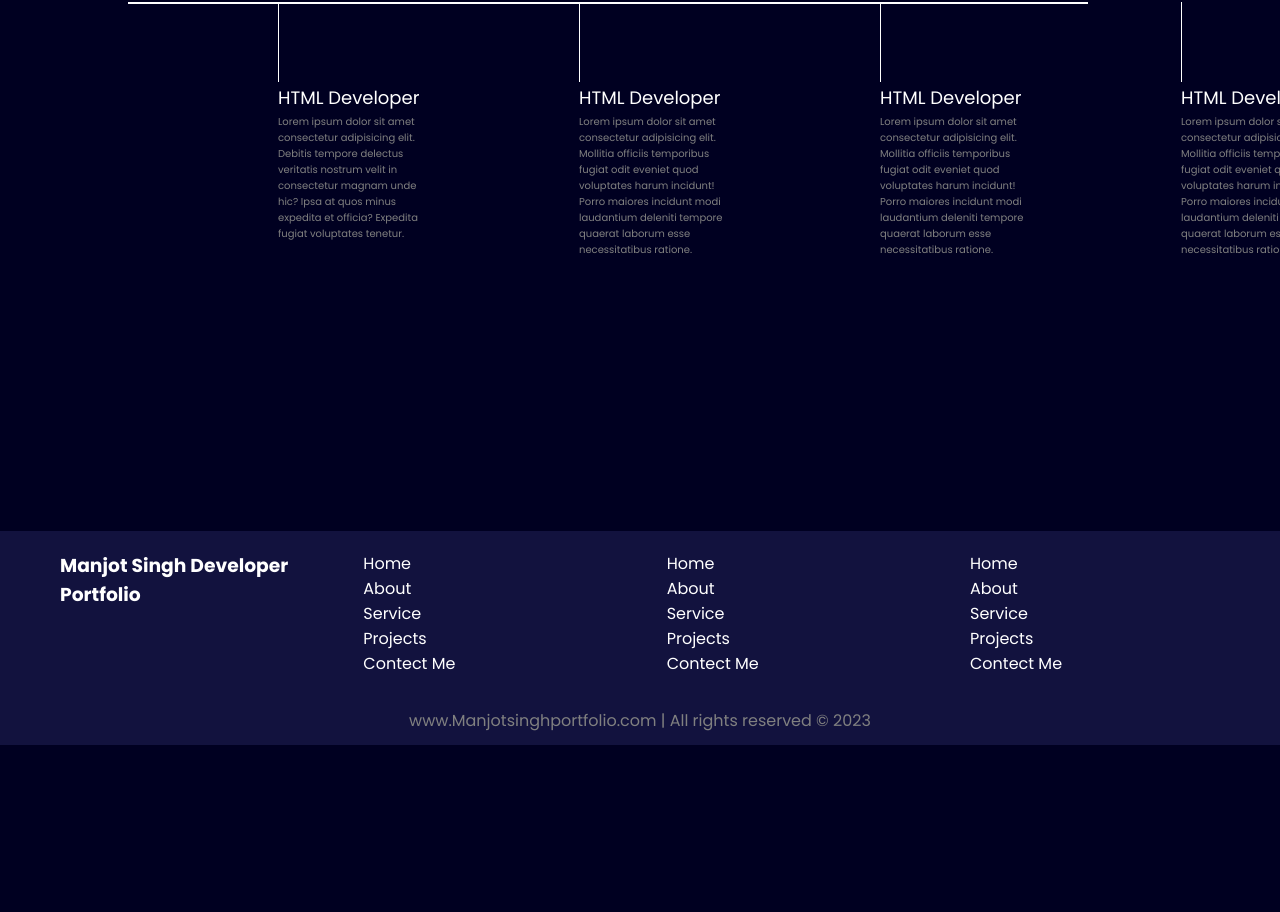
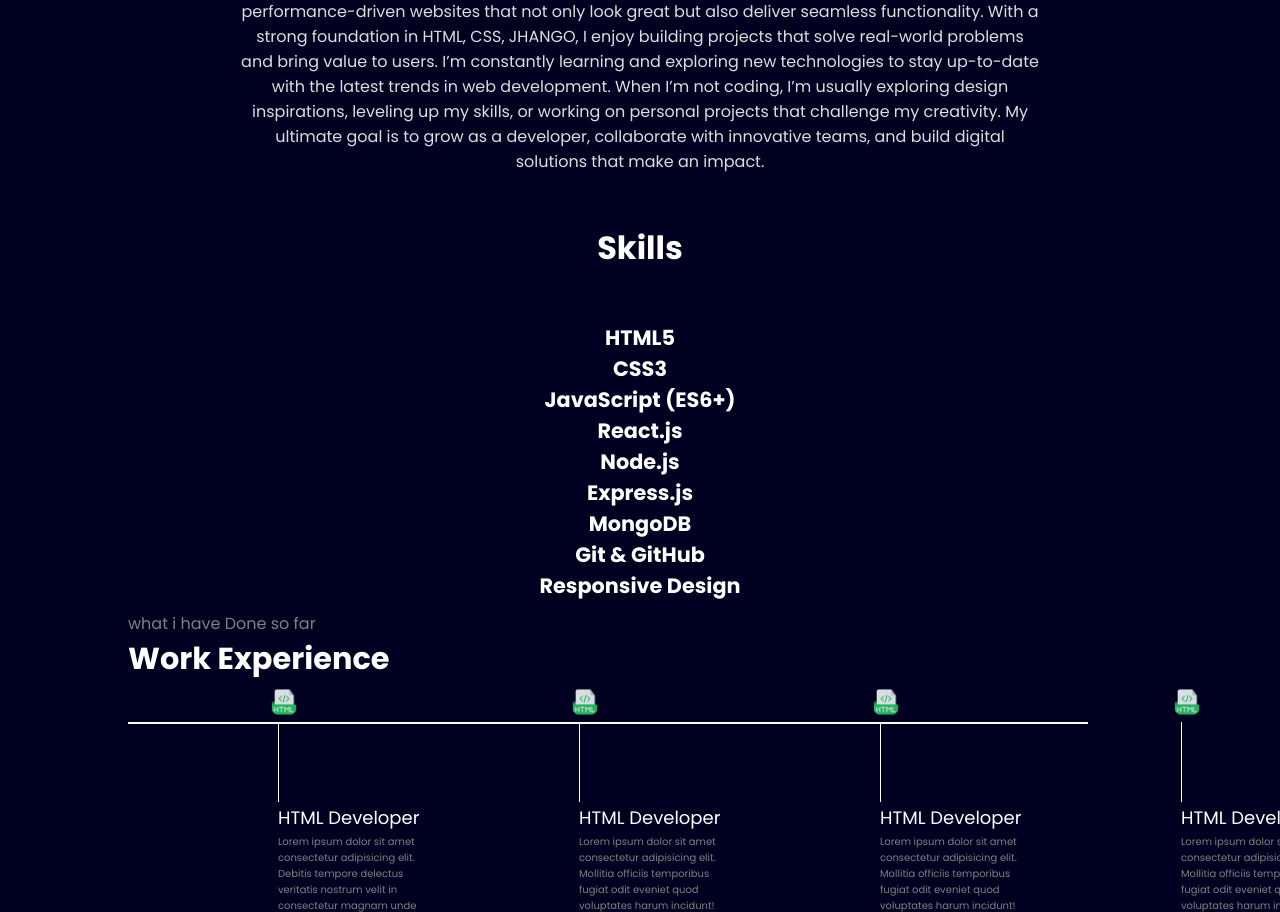
Before and after one commit to manjotsingh25/portfolio, a plain HTML site: page index.html in a window 1280 px wide. Shown: the part 663-1575 px from the top of the page. Before the commit the page ends 1408 px from the top, so only its background shows below. Drawn offline with nearby package versions, Linux system fonts and the light colour scheme.

Commit message:
portfolio

```diff
--- a/index.html
+++ b/index.html
@@ -70,6 +70,23 @@
         font-size: 20px;
         cursor: pointer;
       }
+      .about h2{
+        margin: 10px 0;
+        text-align: center;
+        font-size: 2rem;
+      }
+      .Skills h2{
+        margin: 50px 0;
+        text-align: center;
+        font-size: 2rem;
+      }
+      .skill{
+        text-align: center;
+        border-radius: 20px;
+        font-size: 1.3rem;
+        margin: 10px;
+        font-weight: bold;
+      }
       .rightsection img {
         width: 50%;
         margin: 10px 0;
@@ -118,6 +135,13 @@
         top: -35px;
         left: -9px;
 
+      }
+      .footer-second-links a {
+        text-decoration: none;
+        color: white;
+        margin: 8px;
+        justify-content: center;
+        display: flex;
       }
       .vertical-title {
         position: relative;
@@ -185,6 +209,38 @@
         </div>
       </section>
       <hr />
+      <div class="about">
+      <h2>About Me</h2>
+      <p
+        style="text-align: center; max-width: 800px; margin: auto; color: #ddd"
+      >
+        Hi, I’m Manjot Singh, a passionate Web Developer who loves turning ideas
+        into interactive, user-friendly, and visually appealing digital
+        experiences. I specialize in creating modern, responsive, and
+        performance-driven websites that not only look great but also deliver
+        seamless functionality. With a strong foundation in HTML, CSS, JHANGO, I
+        enjoy building projects that solve real-world problems and bring value
+        to users. I’m constantly learning and exploring new technologies to stay
+        up-to-date with the latest trends in web development. When I’m not
+        coding, I’m usually exploring design inspirations, leveling up my
+        skills, or working on personal projects that challenge my creativity. My
+        ultimate goal is to grow as a developer, collaborate with innovative
+        teams, and build digital solutions that make an impact.
+      </p>
+    </div>
+    <div class="Skills">
+      <h2>Skills</h2>
+      <div class="skill">
+      <div>HTML5</div>
+        <div>CSS3</div>
+        <div>JavaScript (ES6+)</div>
+        <div>React.js</div>
+        <div>Node.js</div>
+        <div>Express.js</div>
+        <div>MongoDB</div>
+        <div>Git & GitHub</div>
+        <div>Responsive Design</div>
+        </div>
       <section class="secondsection">
         <span class="text-gray"> what i have Done so far</span>
         <br />
@@ -232,25 +288,20 @@
         <div class="footer-first">
           <h3>Manjot Singh Developer Portfolio</h3>
         </div>
-        <div class="footer-second">
-          <ul>
-            <li>Home</li>
-            <li>About</li>
-            <li>Service</li>
-            <li>Projects</li>
-            <li>Contect Me</li>
-          </ul>
-        </div>
+        <div class="footer-second-links">
+        <a href="https://github.com/manjotsingh25" target="_blank">GitHub</a>
+        <a
+          href="https://linkedin.com/in/manjot-singh-437788309?utm_source=share&utm_campaign=share_via&utm_content=profile&utm_medium=android_app"
+          target="_blank"
+          >LinkedIn</a
+        >
+        <a
+          href="https://instagram.com/manjot_x02/profilecard/?igsh=ZG9ya3I2bXA1NWJt"
+          target="_blank"
+          >Instagram</a
+        >
+      </div>
         <div class="footer-third">
-          <ul>
-            <li>Home</li>
-            <li>About</li>
-            <li>Service</li>
-            <li>Projects</li>
-            <li>Contect Me</li>
-          </ul>
-        </div>
-        <div class="footer-fourth">
           <ul>
             <li>Home</li>
             <li>About</li>
```
